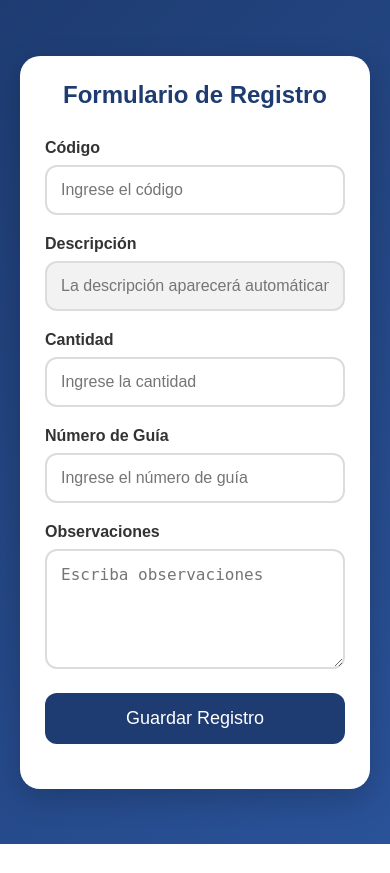
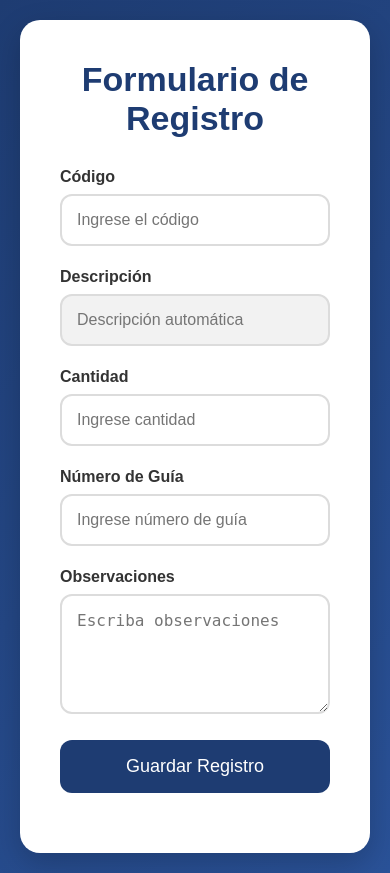
Before and after one commit to NoriDrk13/Formulario-MP, a Flask app: page / in a window 390 px wide. Before the commit the page ends 844 px from the top, so only its background shows below. Run offline with Flask 3, Linux system fonts and the light colour scheme; parts of the project's set-up code (start-up, migrations or seed data) failed here and were passed over.

Commit message:
Formulario HTML

```diff
--- a/templates/index.html
+++ b/templates/index.html
@@ -8,113 +8,171 @@
     <meta name="viewport"
           content="width=device-width, initial-scale=1.0">
 
-    <title>Formulario de Registro</title>
+    <title>Formulario MP</title>
 
     <style>
 
         *{
-            margin: 0;
-            padding: 0;
-            box-sizing: border-box;
+            margin:0;
+            padding:0;
+            box-sizing:border-box;
         }
 
         body{
-            font-family: Arial, sans-serif;
-            background: linear-gradient(135deg, #1e3c72, #2a5298);
-            min-height: 100vh;
-            display: flex;
-            justify-content: center;
-            align-items: center;
-            padding: 20px;
+
+            font-family:Arial, sans-serif;
+
+            background:linear-gradient(
+                135deg,
+                #1e3c72,
+                #2a5298
+            );
+
+            min-height:100vh;
+
+            display:flex;
+
+            justify-content:center;
+
+            align-items:center;
+
+            padding:20px;
         }
 
         .container{
-            background: white;
-            width: 100%;
-            max-width: 700px;
-            padding: 40px;
-            border-radius: 20px;
-            box-shadow: 0 10px 30px rgba(0,0,0,0.2);
+
+            background:white;
+
+            width:100%;
+
+            max-width:750px;
+
+            padding:40px;
+
+            border-radius:20px;
+
+            box-shadow:0 10px 30px rgba(0,0,0,0.2);
         }
 
-        h2{
-            text-align: center;
-            margin-bottom: 30px;
-            color: #1e3c72;
-            font-size: 32px;
+        h1{
+
+            text-align:center;
+
+            margin-bottom:30px;
+
+            color:#1e3c72;
+
+            font-size:34px;
         }
 
         .grupo{
-            margin-bottom: 20px;
+
+            margin-bottom:22px;
         }
 
         label{
-            display: block;
-            margin-bottom: 8px;
-            font-weight: bold;
-            color: #333;
+
+            display:block;
+
+            margin-bottom:8px;
+
+            font-weight:bold;
+
+            color:#333;
+
+            font-size:16px;
         }
 
         input,
         textarea{
-            width: 100%;
-            padding: 14px;
-            border: 2px solid #dcdcdc;
-            border-radius: 12px;
-            font-size: 16px;
-            transition: 0.3s;
+
+            width:100%;
+
+            padding:15px;
+
+            border:2px solid #dcdcdc;
+
+            border-radius:12px;
+
+            font-size:16px;
+
+            transition:0.3s;
         }
 
         input:focus,
         textarea:focus{
-            border-color: #2a5298;
-            outline: none;
-            box-shadow: 0 0 8px rgba(42,82,152,0.3);
+
+            border-color:#2a5298;
+
+            outline:none;
+
+            box-shadow:0 0 8px rgba(42,82,152,0.3);
         }
 
         textarea{
-            min-height: 120px;
-            resize: vertical;
+
+            min-height:120px;
+
+            resize:vertical;
         }
 
         #descripcion{
-            background-color: #f2f2f2;
+
+            background:#f2f2f2;
         }
 
         button{
-            width: 100%;
-            padding: 15px;
-            background: #1e3c72;
-            color: white;
-            border: none;
-            border-radius: 12px;
-            font-size: 18px;
-            cursor: pointer;
-            transition: 0.3s;
+
+            width:100%;
+
+            padding:16px;
+
+            border:none;
+
+            border-radius:12px;
+
+            background:#1e3c72;
+
+            color:white;
+
+            font-size:18px;
+
+            cursor:pointer;
+
+            transition:0.3s;
         }
 
         button:hover{
-            background: #16325c;
-            transform: scale(1.02);
+
+            background:#16325c;
+
+            transform:scale(1.02);
         }
 
         .mensaje{
-            margin-top: 20px;
-            text-align: center;
-            font-weight: bold;
-            color: green;
+
+            margin-top:20px;
+
+            text-align:center;
+
+            font-weight:bold;
+
+            color:green;
+
+            font-size:18px;
         }
 
-        @media(max-width: 600px){
+        .loader{
 
-            .container{
-                padding: 25px;
-            }
+            display:none;
 
-            h2{
-                font-size: 24px;
-            }
+            margin-top:15px;
 
+            text-align:center;
+
+            color:#1e3c72;
+
+            font-weight:bold;
         }
 
     </style>
@@ -125,51 +183,70 @@
 
 <div class="container">
 
-    <h2>Formulario de Registro</h2>
+    <h1>Formulario de Registro</h1>
 
     <div class="grupo">
+
         <label>Código</label>
 
         <input type="number"
                id="codigo"
                placeholder="Ingrese el código">
+
     </div>
 
     <div class="grupo">
+
         <label>Descripción</label>
 
         <input type="text"
                id="descripcion"
                readonly
-               placeholder="La descripción aparecerá automáticamente">
+               placeholder="Descripción automática">
+
     </div>
 
     <div class="grupo">
+
         <label>Cantidad</label>
 
         <input type="number"
                id="cantidad"
-               placeholder="Ingrese la cantidad">
+               placeholder="Ingrese cantidad">
+
     </div>
 
     <div class="grupo">
+
         <label>Número de Guía</label>
 
         <input type="text"
                id="numero_guia"
-               placeholder="Ingrese el número de guía">
+               placeholder="Ingrese número de guía">
+
     </div>
 
     <div class="grupo">
+
         <label>Observaciones</label>
 
         <textarea id="observaciones"
                   placeholder="Escriba observaciones"></textarea>
+
     </div>
 
     <button onclick="guardar()">
+
         Guardar Registro
+
     </button>
+
+    <div class="loader"
+         id="loader">
+
+        Guardando...
+
+    </div>
 
     <div class="mensaje"
          id="mensaje"></div>
@@ -178,74 +255,147 @@
 
 <script>
 
+    // ================================
+    // PEGA TU URL DE APPS SCRIPT
+    // ================================
+
+    const URL =
+    "https://script.google.com/macros/s/AKfycbzu7M_LZ1hMOksc4PzokL28c3aGs14m0Dvdn9-j18CyNXbiV6n7MxfEn2mDi8ZH4VBjNQ/exec"
+
+    // ================================
+    // AUTOCOMPLETAR DESCRIPCION
+    // ================================
+
     document.getElementById("codigo")
         .addEventListener("input", async function(){
 
         let codigo = this.value
 
-        if(codigo !== ""){
+        if(codigo === ""){
 
-            let response = await fetch(`/buscar_descripcion/${codigo}`)
+            document.getElementById("descripcion")
+                .value = ""
 
-            let data = await response.json()
+            return
+        }
 
-            document.getElementById("descripcion").value =
-                data.descripcion
+        try{
+
+            let response =
+                await fetch(`${URL}?codigo=${codigo}`)
+
+            let data =
+                await response.json()
+
+            document.getElementById("descripcion")
+                .value = data.descripcion
+
         }
-        else{
+        catch(error){
 
-            document.getElementById("descripcion").value = ""
+            console.log(error)
         }
 
     })
 
+    // ================================
+    // GUARDAR DATOS
+    // ================================
+
     async function guardar(){
 
-        let datos = {
+        let codigo =
+            document.getElementById("codigo").value
 
-            codigo:
-                document.getElementById("codigo").value,
+        let descripcion =
+            document.getElementById("descripcion").value
 
-            descripcion:
-                document.getElementById("descripcion").value,
+        let cantidad =
+            document.getElementById("cantidad").value
 
-            cantidad:
-                document.getElementById("cantidad").value,
+        let numero_guia =
+            document.getElementById("numero_guia").value
 
-            numero_guia:
-                document.getElementById("numero_guia").value,
+        let observaciones =
+            document.getElementById("observaciones").value
 
-            observaciones:
-                document.getElementById("observaciones").value
+        // VALIDACIONES
+
+        if(codigo === ""){
+
+            alert("Ingrese código")
+
+            return
         }
 
-        let response = await fetch("/guardar", {
+        if(cantidad === ""){
 
-            method: "POST",
+            alert("Ingrese cantidad")
 
-            headers: {
-                "Content-Type": "application/json"
-            },
+            return
+        }
 
-            body: JSON.stringify(datos)
+        document.getElementById("loader")
+            .style.display = "block"
 
-        })
+        const datos = {
 
-        let data = await response.json()
+            codigo: codigo,
 
-        document.getElementById("mensaje").innerText =
-            data.mensaje
+            descripcion: descripcion,
 
-        document.getElementById("codigo").value = ""
-        document.getElementById("descripcion").value = ""
-        document.getElementById("cantidad").value = ""
-        document.getElementById("numero_guia").value = ""
-        document.getElementById("observaciones").value = ""
+            cantidad: cantidad,
 
+            numero_guia: numero_guia,
+
+            observaciones: observaciones
+        }
+
+        try{
+
+            let response = await fetch(URL, {
+
+                method:"POST",
+
+                body:JSON.stringify(datos)
+            })
+
+            let data =
+                await response.json()
+
+            document.getElementById("mensaje")
+                .innerText = data.mensaje
+
+            // LIMPIAR CAMPOS
+
+            document.getElementById("codigo")
+                .value = ""
+
+            document.getElementById("descripcion")
+                .value = ""
+
+            document.getElementById("cantidad")
+                .value = ""
+
+            document.getElementById("numero_guia")
+                .value = ""
+
+            document.getElementById("observaciones")
+                .value = ""
+
+        }
+        catch(error){
+
+            console.log(error)
+
+            alert("Error al guardar")
+        }
+
+        document.getElementById("loader")
+            .style.display = "none"
     }
 
 </script>
 
 </body>
-
 </html>
```
